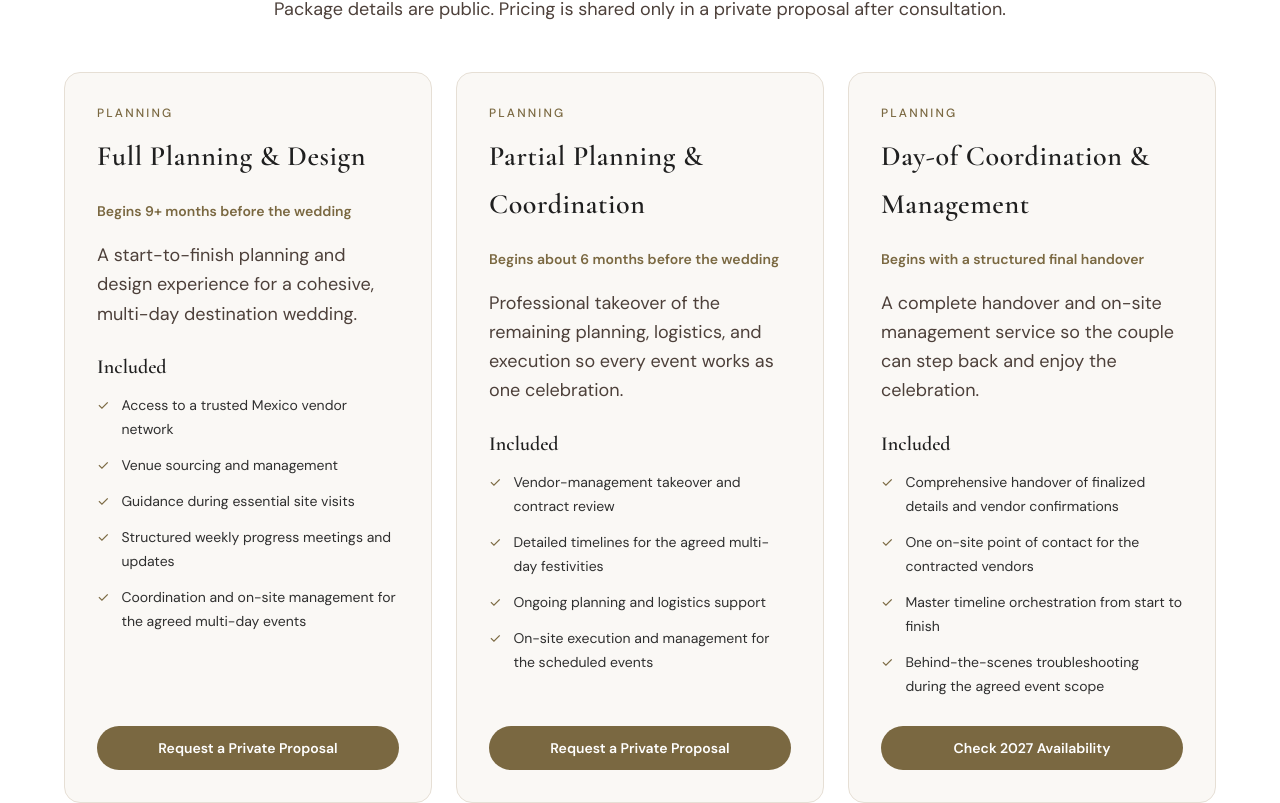
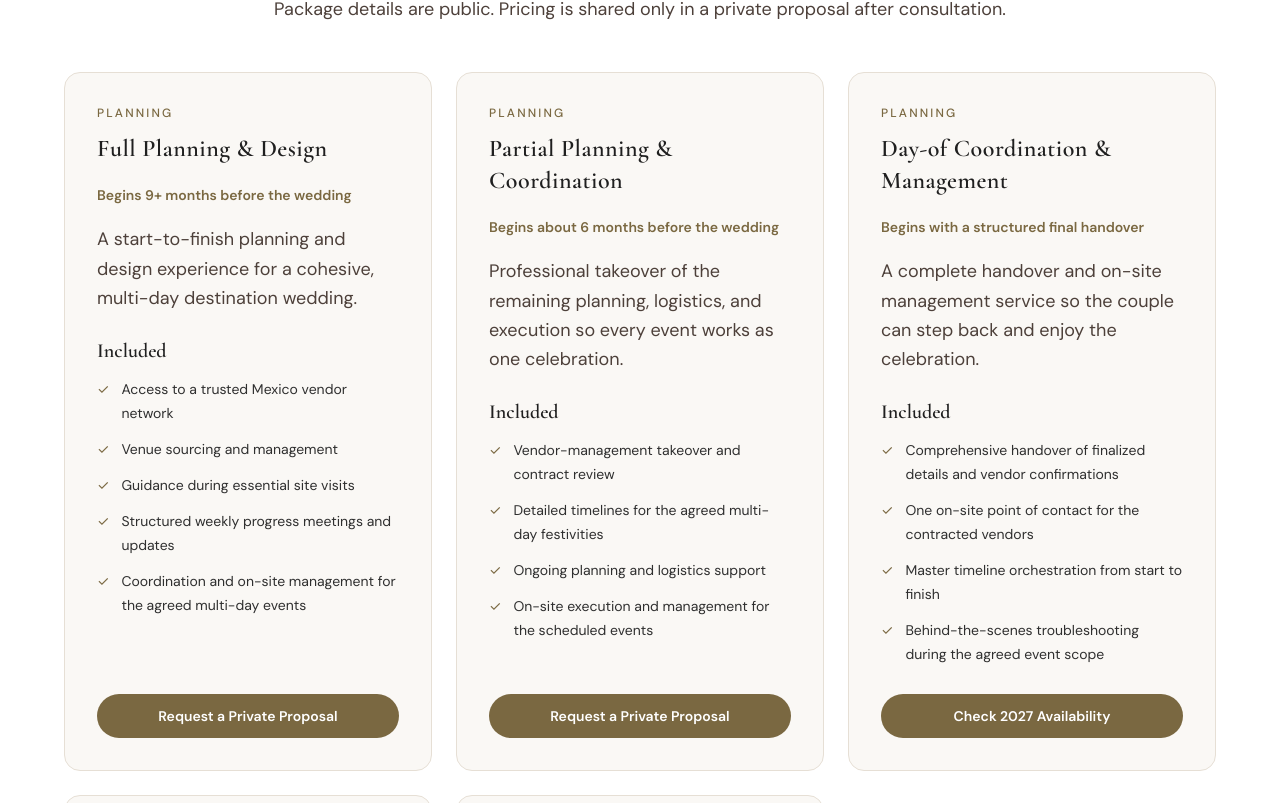
Before and after one commit to leylabernie/v0-ceremony-verse-wedding-concierge, a Next.js app: page /indian-wedding-coordination-mexico in a window 1280 px wide. Shown: the part 1557-2360 px from the top of the page. Built offline with nearby package versions, Linux system fonts and the light colour scheme.

Commit message:
Restore original package heading classes

```diff
--- a/app/indian-wedding-coordination-mexico/page.tsx
+++ b/app/indian-wedding-coordination-mexico/page.tsx
@@ -209,7 +209,7 @@ export default function MexicoCoordinationPage() {
             {mexicoPackages.map((tier) => (
               <article key={tier.name} className="flex flex-col rounded-2xl border border-[#e6dfd5] bg-[#faf8f5] p-8">
                 <p className="text-xs font-medium uppercase tracking-[0.18em] text-[#7a6841]">{tier.category}</p>
-                <h3 className="cv-package-title mt-3 text-[#1f1f1f]">{tier.name}</h3>
+                <h3 className="mt-3 font-serif text-2xl font-semibold text-[#1f1f1f]">{tier.name}</h3>
                 <p className="mt-1 text-sm font-semibold text-[#7a6841]">{tier.timeline}</p>
                 <p className="mt-5 leading-relaxed text-[#4d403a]">{tier.description}</p>
                 <h4 className="mb-3 mt-6 font-serif text-xl font-semibold text-[#1f1f1f]">Included</h4>
```
